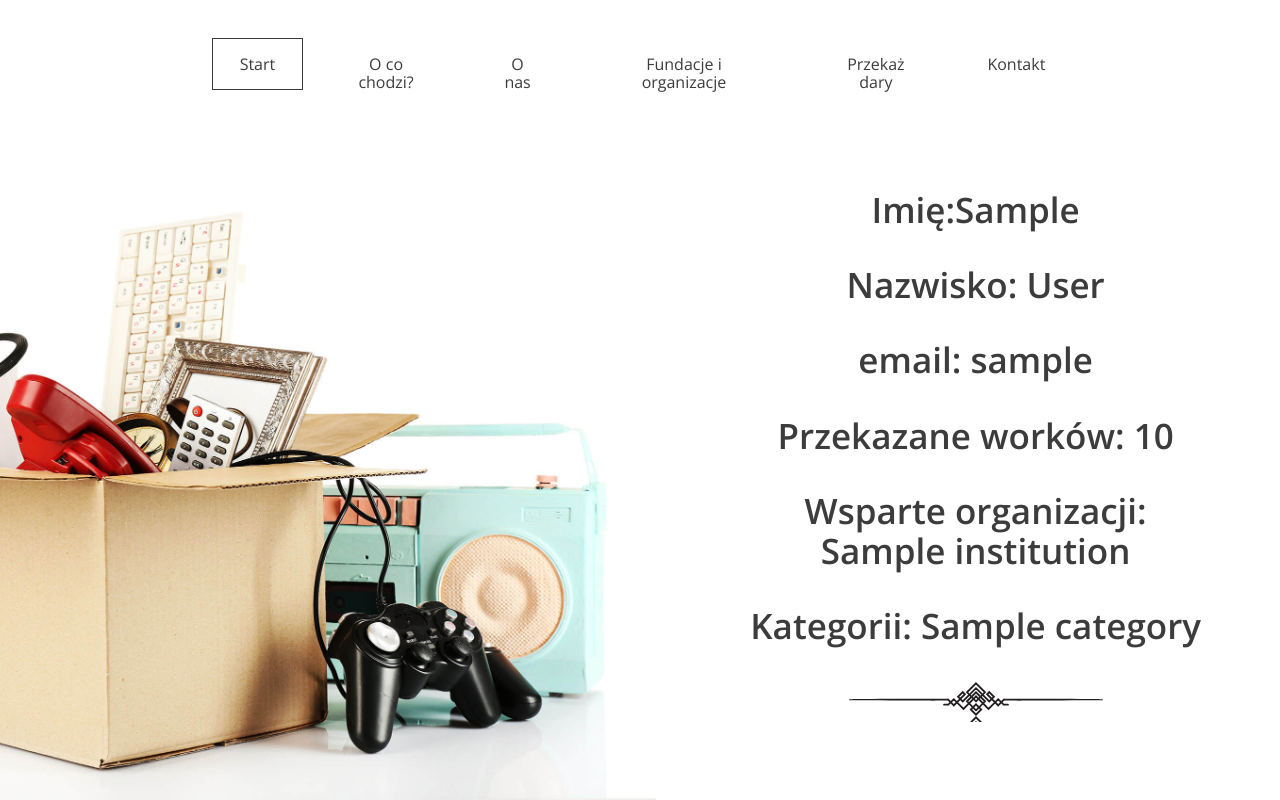
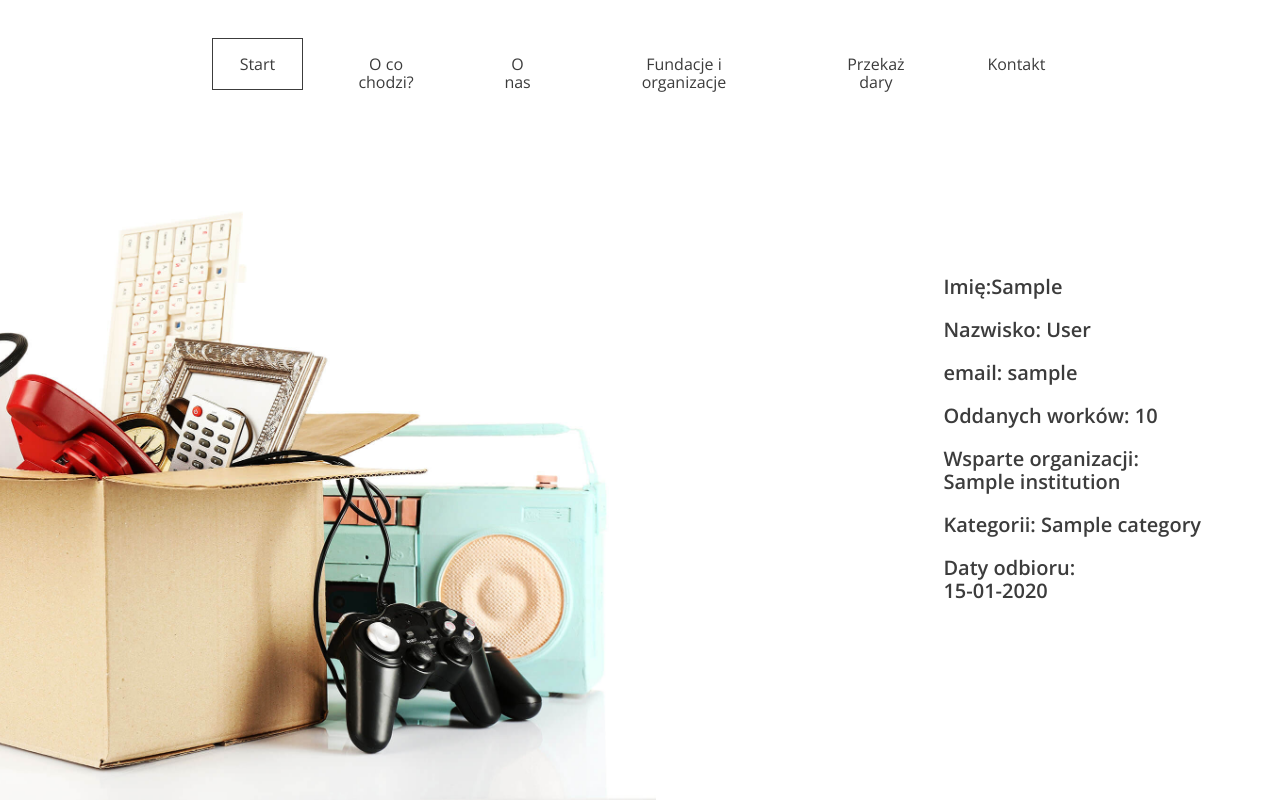
Before and after one commit to KostiantynFrolov/freely_given, a Django app: page /user/ in a window 1280 px wide. Run offline with Django 4.2, Linux system fonts and the light colour scheme; a user stored in the database is signed in; tables that the repository leaves empty hold one stand-in row (values such as "Sample post").

Commit message:
Add all required data to the user page

```diff
--- a/app/templates/user.html
+++ b/app/templates/user.html
@@ -26,7 +26,7 @@
       </nav>
 
       <div class="slogan container container--90">
-        <h2>
+        <h3 style="font-size: 20px;">
           {% if user.first_name %}
               <p>Imię:{{ user.first_name }}</p>
           {% endif %}
@@ -35,7 +35,7 @@
           {% endif %}
             <p>email: {{ user.username }}</p>
           {% if user_donated_bags_sum %}
-              <p>Przekazane worków: {{ user_donated_bags_sum }}</p>
+              <p>Oddanych worków: {{ user_donated_bags_sum }}</p>
           {% endif %}
           {% if user_donated_institutions %}
             <p>Wsparte organizacji:<br>
@@ -49,8 +49,14 @@
               {{ category.name }}
             {% endfor %}</p>
           {% endif %}
-      </h2>
-    </div>
+          {% if user_donations_pick_up_dates %}
+            <p>Daty odbioru:<br>
+            {% for date in user_donations_pick_up_dates %}
+              {{ date|date:"d-m-Y" }}<br>
+            {% endfor %}</p>
+          {% endif %}
+        </h3>
+      </div>
     </header>
   </body>
 </html>
--- a/app/views.py
+++ b/app/views.py
@@ -104,6 +104,8 @@ class UserView(LoginRequiredMixin, View):
         user_donated_institutions_id = user_donations.values_list("institution", flat=True)
         user_donated_institutions = Institution.objects.filter(pk__in=user_donated_institutions_id)
         user_donated_categories = Category.objects.filter(donation__in=user_donations).distinct()
+        user_donations_pick_up_dates = user_donations.values_list("pick_up_date", flat=True)
         return render(request, self.html, {"user_donated_bags_sum": user_donated_bags_sum,
                                            "user_donated_institutions": user_donated_institutions,
-                                           "user_donated_categories": user_donated_categories})
+                                           "user_donated_categories": user_donated_categories,
+                                           "user_donations_pick_up_dates": user_donations_pick_up_dates})
```
